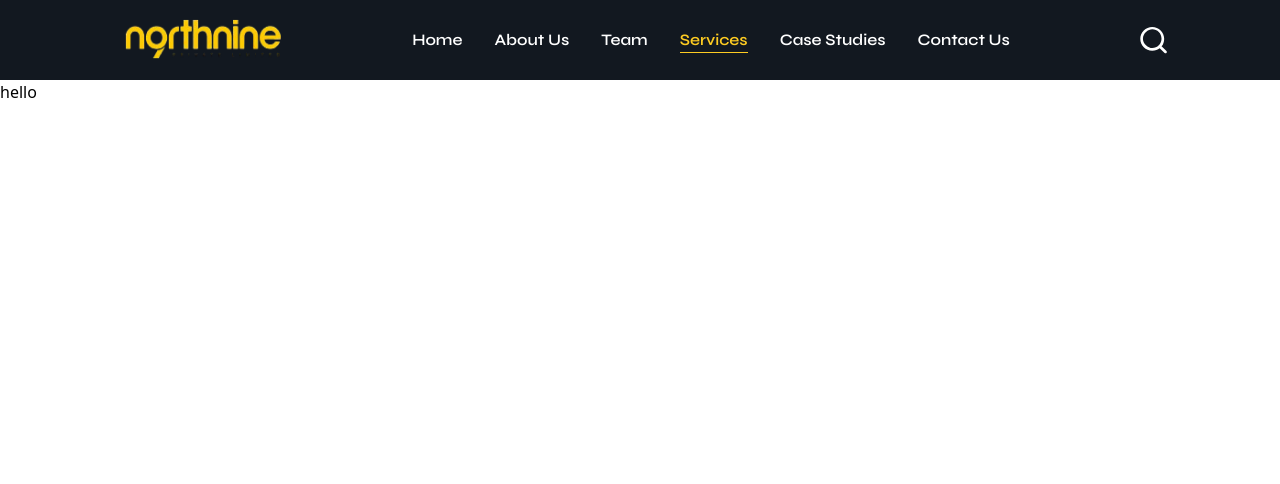
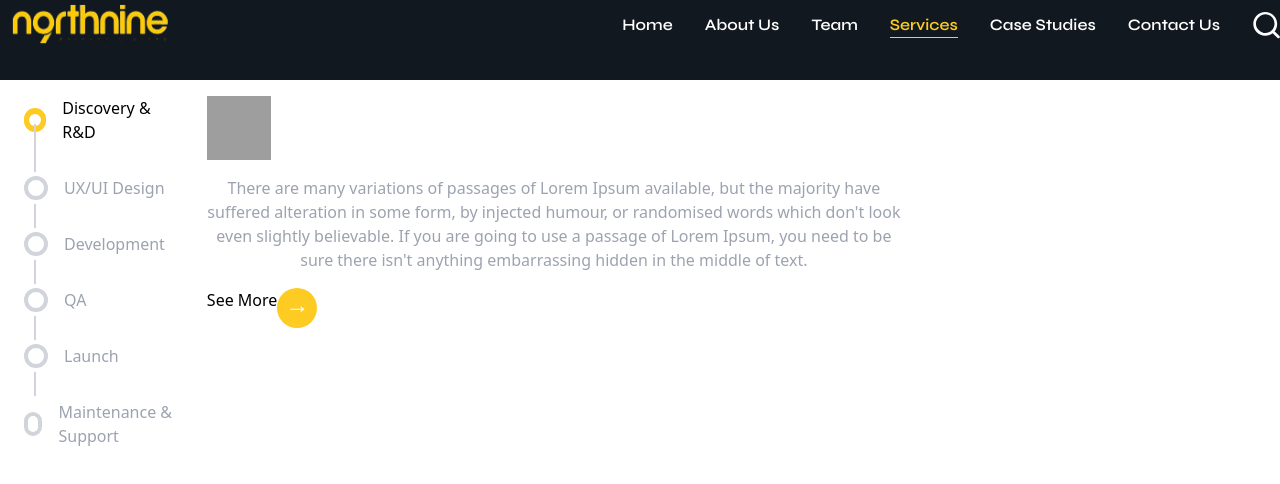
Before and after one commit to Mustajaaab/Northine, a React (Vite) app: page /services in a window 1280 px wide. Shown: the top 484 px of the page. Built offline with nearby package versions, Linux system fonts and the light colour scheme; grey boxes are pictures that could not be loaded; a web font is replaced by a local one.

Commit message:
some changes in code

```diff
--- a/src/components/navbar/index.jsx
+++ b/src/components/navbar/index.jsx
@@ -10,7 +10,8 @@ function Navbar() {
     };
 
     return (
-        <div className="w-full mx-auto flex justify-evenly items-center h-[80px] fixed bg-[#121820] z-50">
+        <div className="w-full mx-auto  items-center h-[80px] fixed bg-[#121820] z-50">
+            <div className='container mx-auto flex items-center justify-between '>
             <img src={Northnine} alt="Northnine Logo" className="w-[186px] h-[50px]" />
 
             <div className="flex items-center gap-4">
@@ -52,8 +53,6 @@ function Navbar() {
                         Contact Us
                     </Link>
                 </div>
-            </div>
-
                 <div>
                     <svg
                         className="ml-4 w-7 h-7 hover:text-yellow ease-in-out duration-300 text-white cursor-pointer"
@@ -69,6 +68,8 @@ function Navbar() {
                     </svg>
                 </div>
             </div>
+            </div>
+        </div>
     );
 }
 
--- a/src/pages/Services.jsx
+++ b/src/pages/Services.jsx
@@ -1,11 +1,103 @@
+import { useState } from "react";
 import Navbar from "../components/navbar";
 
 function Services() {
+    const [activeStep, setActiveStep] = useState(0);
+
+    const steps = [
+        {
+            title: "Discovery & R&D",
+            content: "There are many variations of passages of Lorem Ipsum available, but the majority have suffered alteration in some form, by injected humour, or randomised words which don't look even slightly believable. If you are going to use a passage of Lorem Ipsum, you need to be sure there isn't anything embarrassing hidden in the middle of text.",
+        },
+        {
+            title: "UX/UI Design",
+            content: "There are many variations of passages of Lorem Ipsum available, but the majority have suffered alteration in some form, by injected humour, or randomised words which don't look even slightly believable. If you are going to use a passage of Lorem Ipsum, you need to be sure there isn't anything embarrassing hidden in the middle of text.",
+        },
+        {
+            title: "Development",
+            content: "There are many variations of passages of Lorem Ipsum available, but the majority have suffered alteration in some form, by injected humour, or randomised words which don't look even slightly believable. If you are going to use a passage of Lorem Ipsum, you need to be sure there isn't anything embarrassing hidden in the middle of text.",
+        },
+        {
+            title: "QA",
+            content: "There are many variations of passages of Lorem Ipsum available, but the majority have suffered alteration in some form, by injected humour, or randomised words which don't look even slightly believable. If you are going to use a passage of Lorem Ipsum, you need to be sure there isn't anything embarrassing hidden in the middle of text.",
+        },
+        {
+            title: "Launch",
+            content: "There are many variations of passages of Lorem Ipsum available, but the majority have suffered alteration in some form, by injected humour, or randomised words which don't look even slightly believable. If you are going to use a passage of Lorem Ipsum, you need to be sure there isn't anything embarrassing hidden in the middle of text.",
+        },
+        {
+            title: "Maintenance & Support",
+            content: "There are many variations of passages of Lorem Ipsum available, but the majority have suffered alteration in some form, by injected humour, or randomised words which don't look even slightly believable. If you are going to use a passage of Lorem Ipsum, you need to be sure there isn't anything embarrassing hidden in the middle of text.",
+        },
+    ];
+
+
     return (
         <>
             <Navbar />
-            <div className="pt-20">
-                <p>hello</p>
+            <div className="pt-24 w-full container mx-auto">
+                <div className="flex ">
+                    {/* Left Sidebar */}
+                    <div className="w-1/3">
+                        <ul className="relative space-y-8  border-gray-300 pl-6">
+                            {steps.map((step, index) => (
+                                <li
+                                    key={index}
+                                    onClick={() => setActiveStep(index)}
+                                    className="cursor-pointer relative"
+                                >
+                                    {index < steps.length - 1 && (
+                                        <span
+                                            className={`absolute left-[10px] top-[28px] h-full w-[2px] ${activeStep > index
+                                                ? "bg-gray-300"
+                                                : "bg-gray-300"
+                                                }`}
+                                        ></span>
+                                    )}
+
+                                    <div className="flex items-center space-x-4">
+                                        <span
+                                            className={`w-6 h-6 rounded-full flex items-center justify-center border-4 ${activeStep === index
+                                                ? "bg-yellow border-yellow"
+                                                : "bg-white border-gray-300"
+                                                }`}
+                                        >
+                                            {activeStep === index && (
+                                                <span className="w-3 h-3 bg-white rounded-full"></span>
+                                            )}
+                                        </span>
+                                        <span
+                                            className={`font-medium ${activeStep === index
+                                                ? "text-black"
+                                                : "text-gray-400"
+                                                }`}
+                                        >
+                                            {step.title}
+                                        </span>
+                                    </div>
+                                </li>
+                            ))}
+                        </ul>
+                    </div>
+
+                    {/* Right Content */}
+                    <div className=" px-8">
+                        <div className="text-center">
+                            <div className="mb-4">
+                                <img
+                                    src="/icon-placeholder.png"
+                                    alt="Icon"
+                                    className="w-16 h-16 "
+                                />
+                            </div>
+                            <p className="text-gray-400 w-2/3">{steps[activeStep].content}</p>
+                            <button className=" mt-4 flex text-center justify-center">
+                                <span>See More</span>
+                                <span className="h-10 w-10 bg-yellow text-white text-2xl  rounded-full">→</span>
+                            </button>
+                        </div>
+                    </div>
+                </div>
             </div>
         </>
     );
```
Lines whose indentation alone changed are shown as unchanged.
